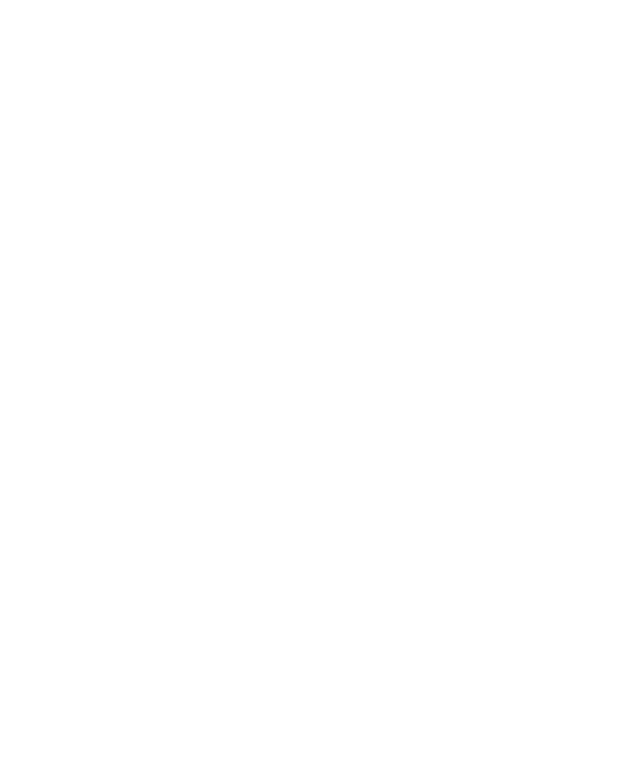
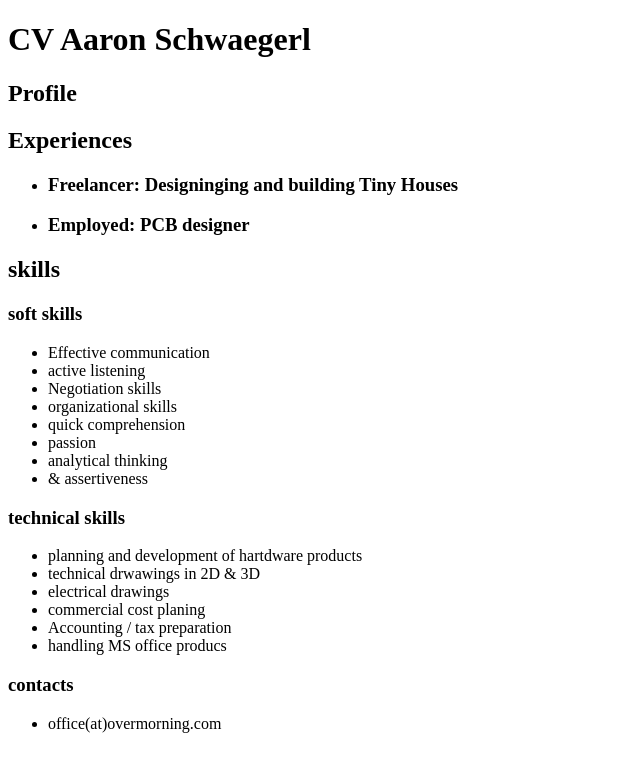
Before and after one commit to Jeffrey-BER/003-cv-setup, a plain HTML site: page index.html in a window 1280 px wide. Shown: the whole page, without its empty margins (0-640 px from the left). Drawn offline with Linux system fonts and the light colour scheme.

Commit message:
Update CV "Task: basic structure"

```diff
--- a/index.html
+++ b/index.html
@@ -8,10 +8,70 @@
     <meta name="author" content="Aaron Schwaegerl">
 
     <title>CV Aaron Schwaegerl</title>
-
 </head>
 
 <body>
+    <header>
+        <h1>CV Aaron Schwaegerl</h1>
+    </header>
+
+    <main>
+        <h2>Profile</h2>
+
+        <article>
+            <h2>Experiences</h2>
+            <ul>
+                <li>
+                    <h3>Freelancer: Designinging and building Tiny Houses</h3>
+                </li>
+                <li>
+                    <h3>Employed: PCB designer</h3>
+                </li>
+            </ul>
+        </article>
+
+        <article>
+            <h2>skills</h2>
+            <section>
+                <h3>soft skills</h3>
+                <ul>
+                    <li>Effective communication</li>
+                    <li>active listening</li>
+                    <li>Negotiation skills</li>
+                    <li>organizational skills</li>
+                    <li>quick comprehension</li>
+                    <li>passion</li>
+                    <li>analytical thinking</li>
+                    <li>& assertiveness</li>
+                </ul>
+            </section>
+
+            <section>
+                <h3>technical skills</h3>
+                <ul>
+                    <li>planning and development of hartdware products</li>
+                    <li>technical drwawings in 2D & 3D</li>
+                    <li>electrical drawings</li>
+                    <li>commercial cost planing</li>
+                    <li>Accounting / tax preparation</li>
+                    <li>handling MS office producs</li>
+                </ul>
+            </section>
+
+            <Section>
+                <h3>contacts</h3>
+                <ul>
+                    <li>office(at)overmorning.com</li>
+                </ul>
+            </Section>
+
+        </article>
+
+
+
+
+        <h2></h2>
+    </main>
 
 </body>
 
```
